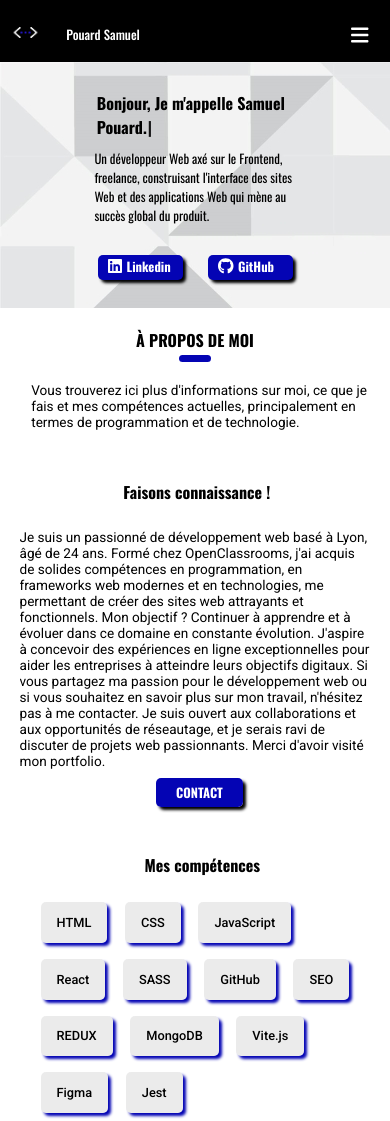
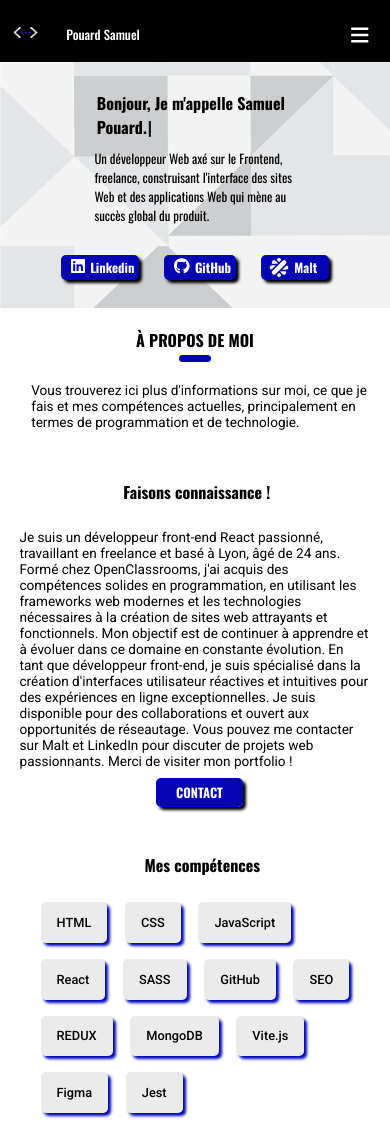
Before and after one commit to samuel73000/Portfolio, a React (Create React App) app: page / in a window 390 px wide. Shown: the top 1121 px of the page. Built offline with nearby package versions, Linux system fonts and the light colour scheme.

Commit message:
portfolio

```diff
--- a/src/css/Home-Hero.css
+++ b/src/css/Home-Hero.css
@@ -129,18 +129,32 @@ a {
   border: 0px;
   background-color: #0404B4;
   color: white;
-  font-weight: 700;
-  font-size: 1rem;
+  font-weight: 800;
+  font-size: 1.1rem;
   width: 100px;
   height: 30px;
   border-radius: 5px;
   padding: 5px 30px 5px 30px;
   box-shadow: 3px 3px 3px black;
   transition: all 0.6s ease-out;
-  animation: animBtnHome 2.5s ease-in-out;
+  animation: animBtnHome 1.5s ease-in-out;
+  display: flex;
+  justify-content: center;
+  align-items: center;
 }
 .container-home .btn-container-home .icon-home {
+  font-size: xx-large;
   margin-right: 5px;
+}
+.container-home .btn-container-home .btn-home-img {
+  height: 55px;
+  margin-left: -25%;
+  width: 50px;
+}
+.container-home .btn-container-home .btn-home-img-malt2 {
+  margin-left: -25%;
+  height: 40px;
+  width: 50px;
 }
 .container-home .btn-container-home .btn-home:hover {
   background-color: white;
@@ -200,6 +214,16 @@ a {
     margin-right: 5px;
     margin-bottom: 3px;
   }
+  .container-home .btn-container-home .btn-home-img {
+    height: 45px;
+    margin-left: -25%;
+    width: 30px;
+  }
+  .container-home .btn-container-home .btn-home-img-malt2 {
+    margin-left: -25%;
+    height: 25px;
+    width: 30px;
+  }
   .container-home .gif-dev-home {
     display: none;
     width: 70px;
--- a/src/page/Home/About.jsx
+++ b/src/page/Home/About.jsx
@@ -26,18 +26,18 @@ function About() {
       >
         <h3 className="title-know">Faisons connaissance !</h3>
         <p className="p-know">
-          Je suis un passionné de développement web basé à Lyon, âgé de 24 ans.
-          Formé chez OpenClassrooms, j'ai acquis de solides compétences en
-          programmation, en frameworks web modernes et en technologies, me
-          permettant de créer des sites web attrayants et fonctionnels. Mon
-          objectif ? Continuer à apprendre et à évoluer dans ce domaine en
-          constante évolution. J'aspire à concevoir des expériences en ligne
-          exceptionnelles pour aider les entreprises à atteindre leurs objectifs
-          digitaux. Si vous partagez ma passion pour le développement web ou si
-          vous souhaitez en savoir plus sur mon travail, n'hésitez pas à me
-          contacter. Je suis ouvert aux collaborations et aux opportunités de
-          réseautage, et je serais ravi de discuter de projets web passionnants.
-          Merci d'avoir visité mon portfolio.
+          Je suis un développeur front-end React passionné, travaillant en
+          freelance et basé à Lyon, âgé de 24 ans. Formé chez OpenClassrooms,
+          j'ai acquis des compétences solides en programmation, en utilisant les
+          frameworks web modernes et les technologies nécessaires à la création
+          de sites web attrayants et fonctionnels. Mon objectif est de continuer
+          à apprendre et à évoluer dans ce domaine en constante évolution. En
+          tant que développeur front-end, je suis spécialisé dans la création
+          d'interfaces utilisateur réactives et intuitives pour des expériences
+          en ligne exceptionnelles. Je suis disponible pour des collaborations
+          et ouvert aux opportunités de réseautage. Vous pouvez me contacter sur
+          Malt et LinkedIn pour discuter de projets web passionnants. Merci de
+          visiter mon portfolio !
         </p>
         <a className="btn-know" href="#contact">
           CONTACT
--- a/src/page/Home/Home-Hero.jsx
+++ b/src/page/Home/Home-Hero.jsx
@@ -4,8 +4,12 @@ import { faLinkedin, faGithub } from "@fortawesome/free-brands-svg-icons";
 import TypewriterComponent from "typewriter-effect";
 import React, { useState, useEffect, useRef } from "react";
 import { faChevronUp } from "@fortawesome/free-solid-svg-icons";
+import maltSVG from "../../Asset/malt.svg";
+import maltHoverSVG from "../../Asset/malt2.svg";
+
 function HomeHero() {
   const [showButton, setShowButton] = useState(false);
+  const [isHovered, setIsHovered] = useState(false);
   const homeHeroRef = useRef();
 
   const handleScroll = () => {
@@ -30,6 +34,15 @@ function HomeHero() {
   const scrollToTop = () => {
     window.scrollTo({ top: 0, behavior: "smooth" });
   };
+
+  const handleMouseEnter = () => {
+    setIsHovered(true);
+  };
+
+  const handleMouseLeave = () => {
+    setIsHovered(false);
+  };
+
   return (
     <section className="container-home">
       <img
@@ -67,11 +80,11 @@ function HomeHero() {
         </h1>
       </div>
       <div className="container-p-home">
-      <p className="p-home">
-        Un développeur Web axé sur le Frontend, freelance, construisant
-        l'interface des sites Web et des applications Web qui mène au succès
-        global du produit.
-      </p>
+        <p className="p-home">
+          Un développeur Web axé sur le Frontend, freelance, construisant
+          l'interface des sites Web et des applications Web qui mène au succès
+          global du produit.
+        </p>
       </div>
       <div className="btn-container-home">
         <a
@@ -92,8 +105,20 @@ function HomeHero() {
           <FontAwesomeIcon icon={faGithub} size="2xl" className="icon-home" />
           GitHub
         </a>
+
+        <a
+          href="https://www.malt.fr/profile/yousam"
+          target="_blank"
+          rel="noreferrer"
+          className={`btn-home ${isHovered ? "hovered" : ""}`}
+          onMouseEnter={handleMouseEnter}
+          onMouseLeave={handleMouseLeave}
+        >
+          <img src={isHovered ? maltHoverSVG : maltSVG} alt="Malt" className={isHovered ? "btn-home-img-malt2" : "btn-home-img"} />
+          Malt
+        </a>
       </div>
-      <div ref={homeHeroRef}></div>{" "}
+      <div ref={homeHeroRef}></div>
       <button
         onClick={scrollToTop}
         className={`scroll-to-top ${showButton ? "visible" : ""}`}
--- a/src/scss/Home-Hero.scss
+++ b/src/scss/Home-Hero.scss
@@ -41,19 +41,32 @@
       border: 0px;
       background-color: $main-color;
       color: white;
-      font-weight: 700;
-      font-size: 1rem;
+      font-weight: 800;
+      font-size: 1.1rem;
       width: 100px;
       height: 30px;
       border-radius: 5px;
       padding: 5px 30px 5px 30px;
       box-shadow: 3px 3px 3px black;
       transition: all 0.6s ease-out;
-      animation: animBtnHome 2.5s ease-in-out;
-
+      animation: animBtnHome 1.5s ease-in-out;
+      display: flex;
+      justify-content: center;
+      align-items: center;
     }
     .icon-home {
+      font-size: xx-large;
       margin-right: 5px;
+    }
+    .btn-home-img{
+      height: 55px;
+      margin-left: -25%;
+      width: 50px;
+    }
+    .btn-home-img-malt2{
+      margin-left: -25%;
+      height: 40px;
+      width: 50px;
     }
     .btn-home:hover {
       @include btn-hover;
@@ -115,6 +128,19 @@
         margin-right: 5px;
         margin-bottom: 3px;
       }
+
+      .btn-home-img{
+        height: 45px;
+        margin-left: -25%;
+        width:30px;
+      }
+      .btn-home-img-malt2{
+        margin-left: -25%;
+        height: 25px;
+        width: 30px;
+      }
+
+
     }
 
     .gif-dev-home {
```
Also changed, not shown: src/Asset/malt.svg (added), src/Asset/malt2.svg (added).
